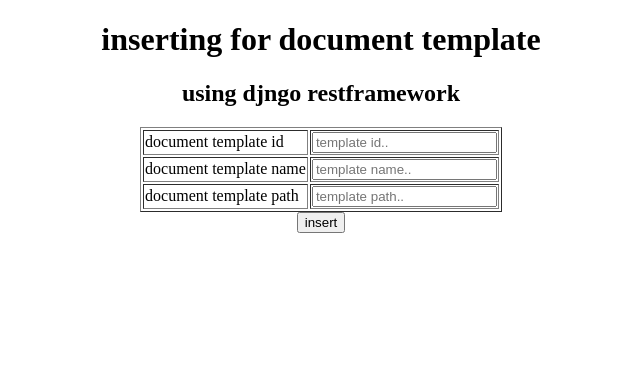
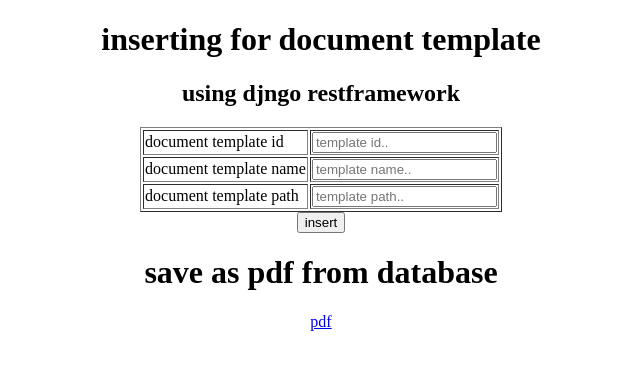
Before and after one commit to Anu8050/phyDoc_Builder_Project, a Django app: page /apiend in a window 1280 px wide. Shown: the top 370 px of the page, without its empty margins (319-959 px from the left). Run offline with Django 4.2, Linux system fonts and the light colour scheme.

Commit message:
pdf functionality added to get data from document_template ->database

```diff
--- a/phyDoc_Builder/Templates/insert.html
+++ b/phyDoc_Builder/Templates/insert.html
@@ -24,6 +24,9 @@
         </table>
         <input type="submit" value="insert"/>
     </form>
+    <h1>save as pdf from database</h1>
+
+      <a href="{% url 'venue_pdf' %}">pdf</a>
     </center>
 </body>
 </html>
--- a/phyDoc_Builder/phyDoc_Builder/urls.py
+++ b/phyDoc_Builder/phyDoc_Builder/urls.py
@@ -20,6 +20,8 @@ from . import views
 urlpatterns = [
     path('', include('phyDoc_app.urls')),
     path('admin/', admin.site.urls),
-    path('apiend',views.insertTemplate)
+    path('apiend',views.insertTemplate),
+    path('venue_pdf',views.venue_pdf,name='venue_pdf'),
+
 
 ]
--- a/phyDoc_Builder/phyDoc_Builder/views.py
+++ b/phyDoc_Builder/phyDoc_Builder/views.py
@@ -8,6 +8,41 @@ from rest_framework import status
 from rest_framework.decorators import api_view
 import requests
 from django.shortcuts import render
+
+#generating a pdf file
+from django.http import FileResponse
+import io
+from reportlab.pdfgen import canvas
+from reportlab.lib.units import inch
+from reportlab.lib.pagesizes import letter
+
+#pdf
+def venue_pdf(request):
+
+    buf = io.BytesIO()
+    c = canvas.Canvas(buf, pagesize=letter,bottomup=0)
+    textob = c.beginText()
+    textob.setTextOrigin(inch, inch)
+    textob.setFont("Helvetica",14)
+
+    doc =Document_templates.objects.all()
+    lines = []
+
+    for venue in doc:
+        lines.append(str(venue.id))
+        lines.append(venue.name)
+        lines.append(venue.Document_template_path)
+        lines.append("")
+
+    for line in lines:
+        textob.textLine(line)
+    c.drawText(textob)
+    c.showPage()
+    c.save()
+    buf.seek(0)
+
+    return FileResponse(buf,as_attachment=True,filename='venue1.pdf')
+
 
 
 def insertTemplate(request):
--- a/phyDoc_Builder/phyDoc_app/urls.py
+++ b/phyDoc_Builder/phyDoc_app/urls.py
@@ -12,4 +12,5 @@ urlpatterns = [
     path('Document_details/ListDD',Document_detailsListApi.as_view()),
     path('Document_details/Update/<int:pk>',Document_detailsUpdateApi.as_view()),
     path('Document_details/Delete/<int:pk>',Document_detailsDeleteApi.as_view()),
+
 ]
```
